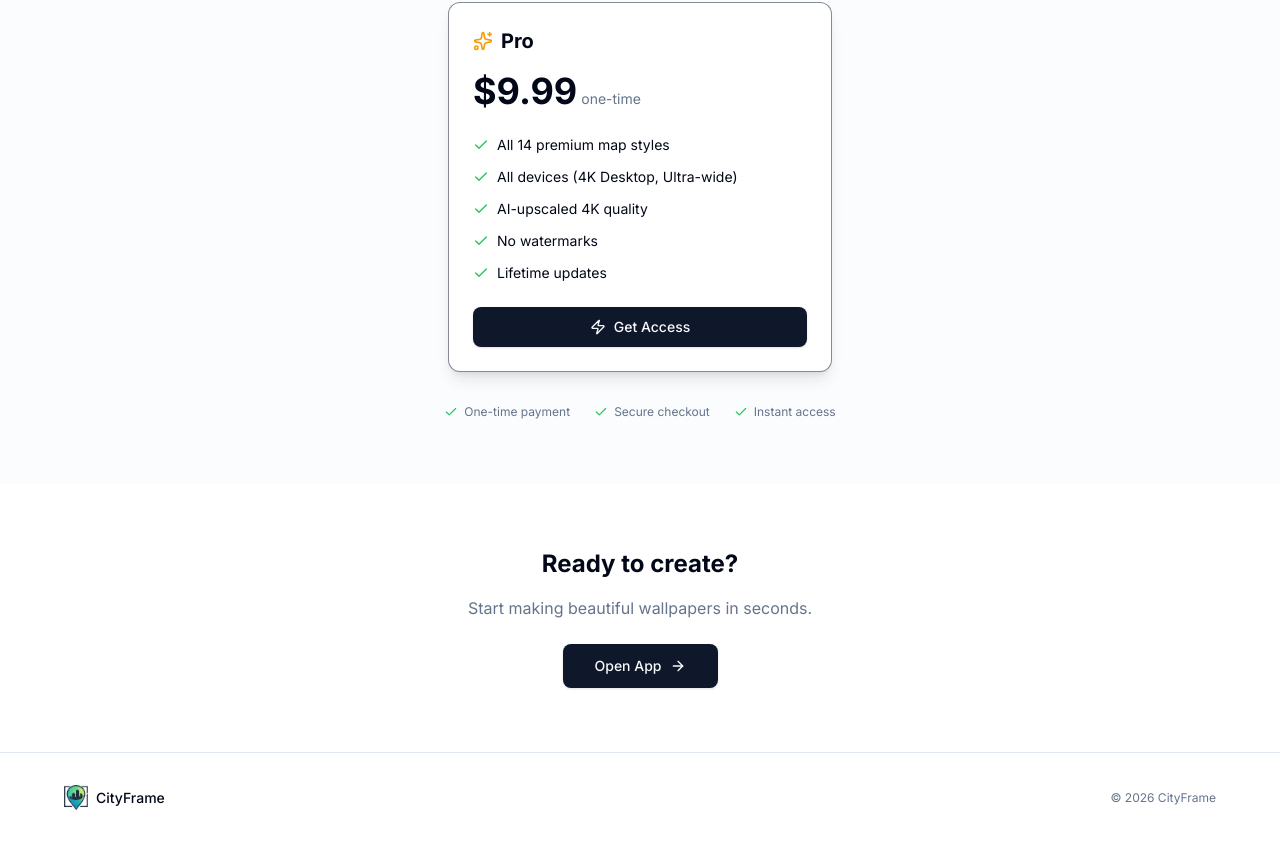
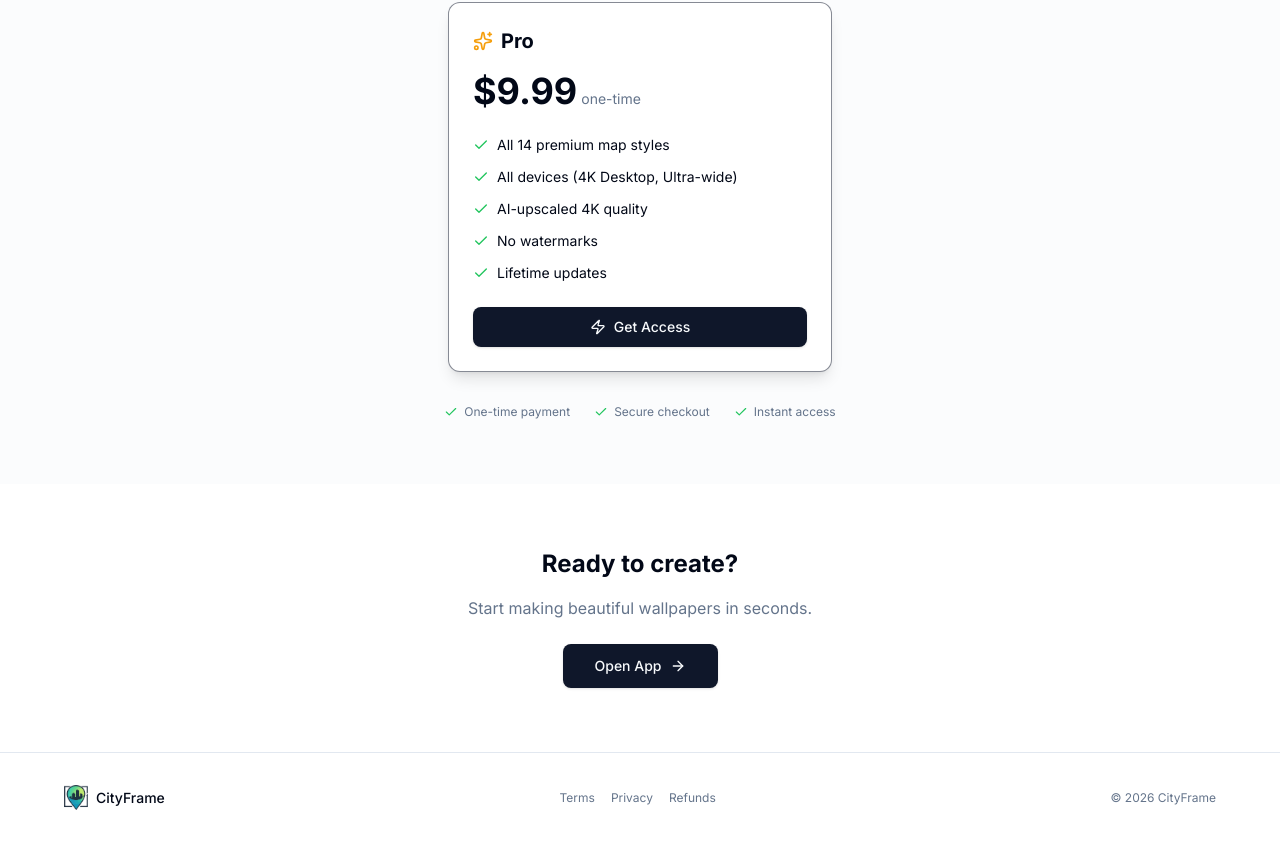
Before and after one commit to YasinYA/cityframe, a Next.js app: page / in a window 1280 px wide. Shown: the part 1704-2546 px from the top of the page. Built offline with nearby package versions, Linux system fonts and the light colour scheme; no server answers.

Commit message:
Add Terms, Privacy, and Refunds links to footer

```diff
--- a/src/app/page.tsx
+++ b/src/app/page.tsx
@@ -456,6 +456,11 @@ export default function LandingPage() {
             />
             <span className="text-sm font-medium">CityFrame</span>
           </div>
+          <div className="flex items-center gap-4 text-xs text-muted-foreground">
+            <Link href="/terms" className="hover:text-foreground transition-colors">Terms</Link>
+            <Link href="/privacy" className="hover:text-foreground transition-colors">Privacy</Link>
+            <Link href="/refund" className="hover:text-foreground transition-colors">Refunds</Link>
+          </div>
           <p className="text-xs text-muted-foreground">
             &copy; {new Date().getFullYear()} CityFrame
           </p>
```
